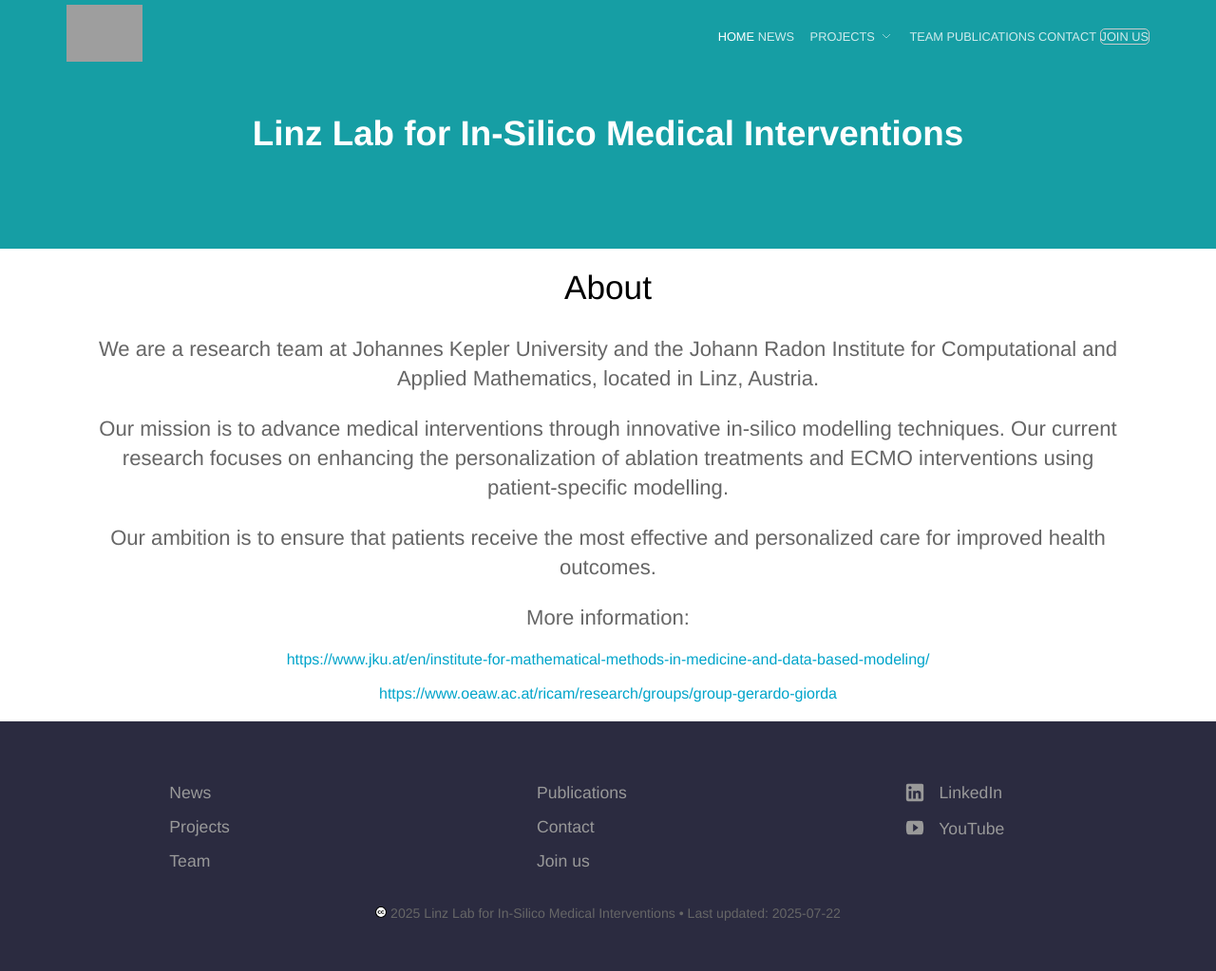
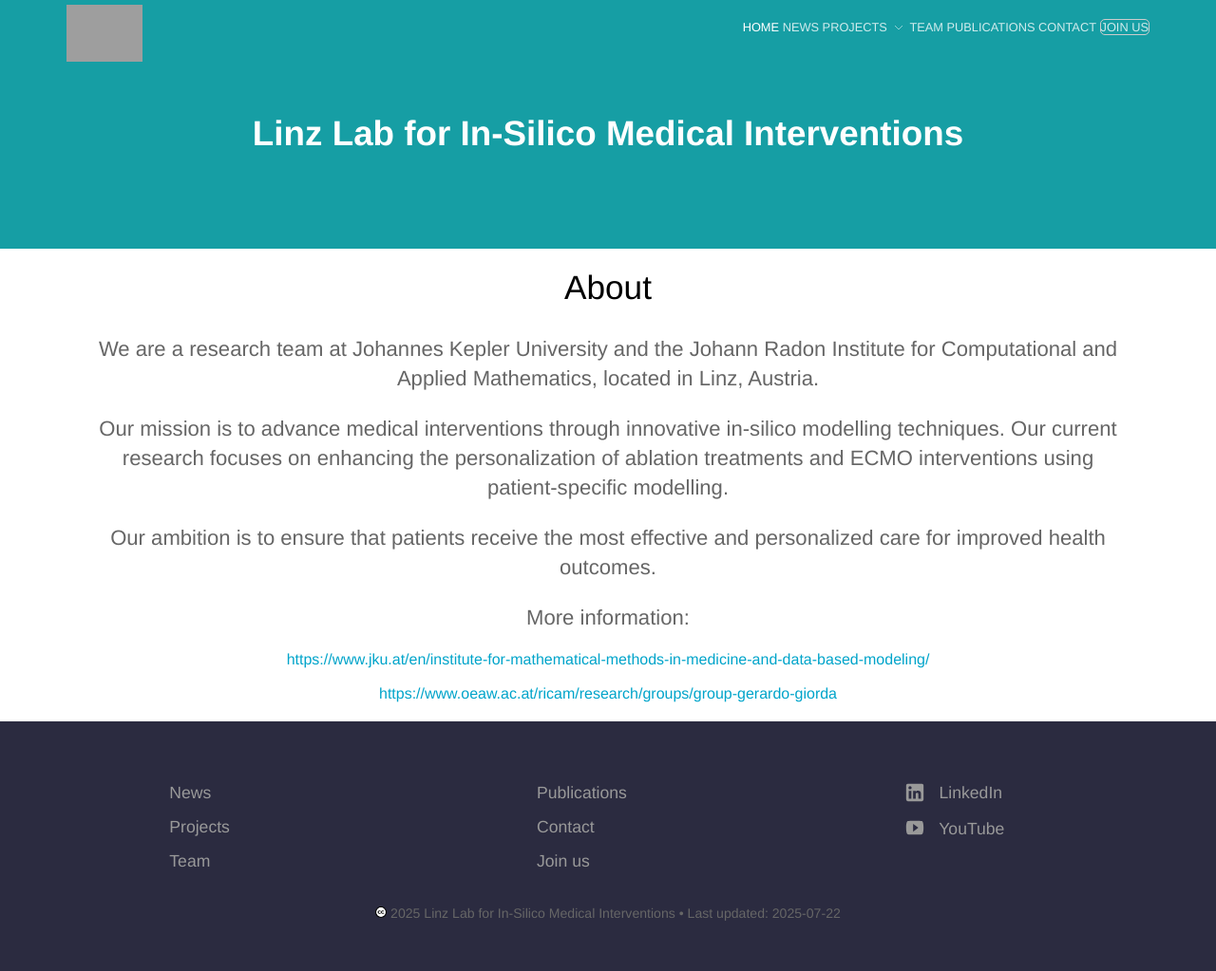
Before and after one commit to linzlabinsilmed/linzlabinsilmed.github.io, a Jekyll site: the page built from index.html, in a window 1280 px wide. Shown: the whole page at 95% size. Built offline with Jekyll 4.4.1, drawn with Linux system fonts in a browser that asks for light colours; the list of posts is cut into pages by our own code; grey boxes are pictures that could not be loaded.

Commit message:
Update navigation.scss

```diff
--- a/_sass/navigation.scss
+++ b/_sass/navigation.scss
@@ -109,9 +109,9 @@ nav {
 		display: flex;
 		align-items: center;
 		gap: 0.25rem;
-		padding: 10px;
+		padding: 0px;
 		transition: .2s ease-in-out;
-		margin: 0 3px;
+		margin: 0 0px;
 
 		&:hover {
 			border-bottom: 1px solid rgba(255,255,255,.3);
```
